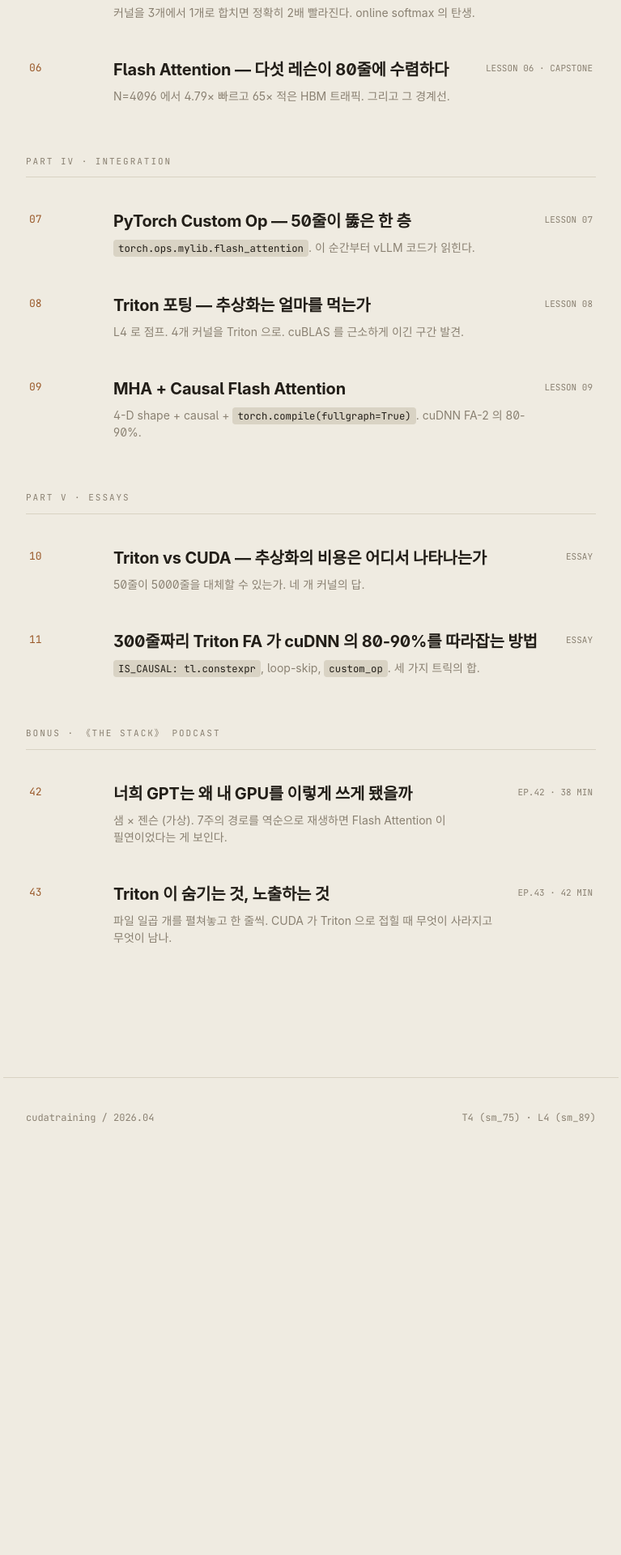
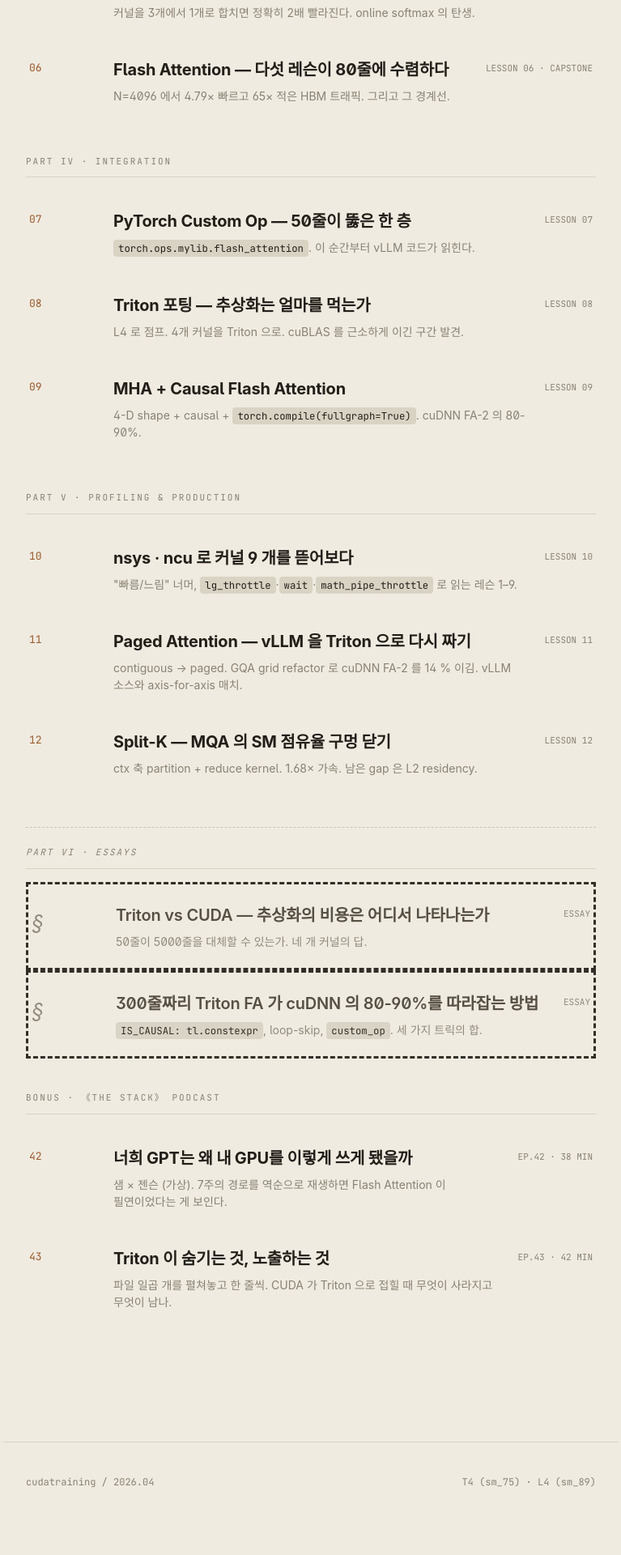
Before and after one commit to brianyu43/brianyu43.github.io, a Jekyll site: the page cudatraining/index.html, which Jekyll copies as it is, in a window 1280 px wide. Shown: the part 1457-3377 px from the top of the page at 81% size, without its empty margins (256-1023 px from the left). Built offline with Jekyll 4.4.1, drawn with Linux system fonts in a browser that asks for light colours; some web fonts are replaced; before the commit the page ends 2927 px from its top, so only the background shows below that.

Commit message:
Restructure portal: add Lessons 10-12 track, separate Essays
- PART V · Profiling & Production (new): lessons 10, 11, 12
- PART VI · Essays: de-numbered (§), dashed-border card variant
- New skeletons with bilingual artnav wired up
- Essay artnav now hops essay-to-essay instead of piggy-backing on
  the 09 → main lesson chain
- Lesson 09 Next now points to 10-profiling

Content for the three new lessons lands in subsequent commits.

Co-Authored-By: Claude Opus 4.7 (1M context) <noreply@anthropic.com>

```diff
--- a/cudatraining/09-mha-causal-fa.html
+++ b/cudatraining/09-mha-causal-fa.html
@@ -116,7 +116,7 @@ def _(q, k, v, is_causal): return torch.empty_like(q)</code></pre>
 
   <div class="artnav">
     <a href="08-triton-port.html"><span class="lbl">Prev · 08</span>triton port</a>
-    <a class="nxt" href="10-triton-vs-cuda.html"><span class="lbl">Next · 10</span>essay · triton vs cuda</a>
+    <a class="nxt" href="10-profiling.html"><span class="lbl">Next · 10</span>profiling</a>
   </div>
 </article>
 
@@ -216,7 +216,7 @@ def _(q, k, v, is_causal): return torch.empty_like(q)</code></pre>
 
   <div class="artnav">
     <a href="08-triton-port.html"><span class="lbl">Prev · 08</span>triton port</a>
-    <a class="nxt" href="10-triton-vs-cuda.html"><span class="lbl">Next · 10</span>essay · triton vs cuda</a>
+    <a class="nxt" href="10-profiling.html"><span class="lbl">Next · 10</span>profiling</a>
   </div>
 </article>
 </div>
--- a/cudatraining/11-300-lines.html
+++ b/cudatraining/11-300-lines.html
@@ -126,7 +126,7 @@ def _(q, k, v, is_causal):
   <p>Backward + autograd (<code>register_autograd</code>) → GQA (MQA/grouped) → persistent kernel + async copy 로 마지막 20% 닫기 → vLLM PagedAttention 포팅. Phase 2 의 재료.</p>
 
   <div class="artnav">
-    <a href="10-triton-vs-cuda.html"><span class="lbl">Prev · 10</span>essay · triton vs cuda</a>
+    <a href="10-triton-vs-cuda.html"><span class="lbl">Prev · Essay</span>triton vs cuda</a>
     <a class="nxt" href="index.html"><span class="lbl">End</span>back to index</a>
   </div>
 </article>
@@ -238,7 +238,7 @@ def _(q, k, v, is_causal):
   <p>Backward + autograd (<code>register_autograd</code>) → GQA (MQA/grouped) → closing the last 20% with persistent kernel + async copy → porting vLLM's PagedAttention. The material for Phase 2.</p>
 
   <div class="artnav">
-    <a href="10-triton-vs-cuda.html"><span class="lbl">Prev · 10</span>essay · triton vs cuda</a>
+    <a href="10-triton-vs-cuda.html"><span class="lbl">Prev · Essay</span>triton vs cuda</a>
     <a class="nxt" href="index.html"><span class="lbl">End</span>back to index</a>
   </div>
 </article>
--- a/cudatraining/assets/style.css
+++ b/cudatraining/assets/style.css
@@ -238,6 +238,13 @@ svg .tx-l{fill:var(--ink);font-family:'Pretendard',sans-serif;font-size:14px;fon
   .topbar nav{gap:14px}
 }
 
+/* ============ ESSAY CARD VARIANT ============ */
+.sec-essay{color:var(--muted);font-style:italic;border-top:1px dashed var(--line);padding-top:22px}
+.card.essay .num{font-family:var(--serif);font-style:italic;font-size:26px;color:var(--muted);font-weight:400}
+.card.essay h3{font-weight:600;color:var(--ink-soft)}
+.card.essay{border-style:dashed;opacity:.92}
+.card.essay:hover{opacity:1;border-style:solid;border-color:var(--accent-2)}
+
 /* ============ LANG SWITCHER ============ */
 .lang-switch{display:inline-flex;border:1px solid var(--line);background:var(--bg-soft);overflow:hidden;border-radius:3px;margin-left:4px}
 .lang-switch button{background:transparent;color:var(--muted);border:none;padding:3px 9px;font-family:'JetBrains Mono',monospace;font-size:10px;letter-spacing:.15em;font-weight:700;cursor:pointer;transition:all .15s ease}
--- a/cudatraining/index.html
+++ b/cudatraining/index.html
@@ -127,10 +127,39 @@
       <div class="tag">LESSON 09</div>
     </a>
 
-    <div class="sec-label">PART V · Essays</div>
+    <div class="sec-label">PART V · Profiling &amp; Production</div>
 
-    <a class="card" href="10-triton-vs-cuda.html">
+    <a class="card" href="10-profiling.html">
       <div class="num">10</div>
+      <div>
+        <h3>nsys · ncu 로 커널 9 개를 뜯어보다</h3>
+        <p>"빠름/느림" 너머, <code>lg_throttle</code>·<code>wait</code>·<code>math_pipe_throttle</code> 로 읽는 레슨 1–9.</p>
+      </div>
+      <div class="tag">LESSON 10</div>
+    </a>
+
+    <a class="card" href="11-paged-attention.html">
+      <div class="num">11</div>
+      <div>
+        <h3>Paged Attention — vLLM 을 Triton 으로 다시 짜기</h3>
+        <p>contiguous → paged. GQA grid refactor 로 cuDNN FA-2 를 14 % 이김. vLLM 소스와 axis-for-axis 매치.</p>
+      </div>
+      <div class="tag">LESSON 11</div>
+    </a>
+
+    <a class="card" href="12-split-k.html">
+      <div class="num">12</div>
+      <div>
+        <h3>Split-K — MQA 의 SM 점유율 구멍 닫기</h3>
+        <p>ctx 축 partition + reduce kernel. 1.68× 가속. 남은 gap 은 L2 residency.</p>
+      </div>
+      <div class="tag">LESSON 12</div>
+    </a>
+
+    <div class="sec-label sec-essay">PART VI · Essays</div>
+
+    <a class="card essay" href="10-triton-vs-cuda.html">
+      <div class="num">§</div>
       <div>
         <h3>Triton vs CUDA — 추상화의 비용은 어디서 나타나는가</h3>
         <p>50줄이 5000줄을 대체할 수 있는가. 네 개 커널의 답.</p>
@@ -138,8 +167,8 @@
       <div class="tag">ESSAY</div>
     </a>
 
-    <a class="card" href="11-300-lines.html">
-      <div class="num">11</div>
+    <a class="card essay" href="11-300-lines.html">
+      <div class="num">§</div>
       <div>
         <h3>300줄짜리 Triton FA 가 cuDNN 의 80-90%를 따라잡는 방법</h3>
         <p><code>IS_CAUSAL: tl.constexpr</code>, loop-skip, <code>custom_op</code>. 세 가지 트릭의 합.</p>
@@ -275,10 +304,39 @@
       <div class="tag">LESSON 09</div>
     </a>
 
-    <div class="sec-label">PART V · Essays</div>
+    <div class="sec-label">PART V · Profiling &amp; Production</div>
 
-    <a class="card" href="10-triton-vs-cuda.html">
+    <a class="card" href="10-profiling.html">
       <div class="num">10</div>
+      <div>
+        <h3>Nine kernels under the knife — nsys · ncu</h3>
+        <p>Beyond "fast/slow," reading lessons 1–9 through <code>lg_throttle</code>, <code>wait</code>, <code>math_pipe_throttle</code>.</p>
+      </div>
+      <div class="tag">LESSON 10</div>
+    </a>
+
+    <a class="card" href="11-paged-attention.html">
+      <div class="num">11</div>
+      <div>
+        <h3>Paged Attention — rewriting vLLM in Triton</h3>
+        <p>contiguous → paged. A GQA grid refactor beats cuDNN FA-2 by 14 %. Axis-for-axis match with vLLM source.</p>
+      </div>
+      <div class="tag">LESSON 11</div>
+    </a>
+
+    <a class="card" href="12-split-k.html">
+      <div class="num">12</div>
+      <div>
+        <h3>Split-K — closing the MQA SM-occupancy hole</h3>
+        <p>ctx-axis partition + reduce kernel. 1.68× speedup. Remaining gap is L2 residency.</p>
+      </div>
+      <div class="tag">LESSON 12</div>
+    </a>
+
+    <div class="sec-label sec-essay">PART VI · Essays</div>
+
+    <a class="card essay" href="10-triton-vs-cuda.html">
+      <div class="num">§</div>
       <div>
         <h3>Triton vs CUDA — where does the cost of abstraction show up?</h3>
         <p>Can 50 lines replace 5000? The answer from four kernels.</p>
@@ -286,8 +344,8 @@
       <div class="tag">ESSAY</div>
     </a>
 
-    <a class="card" href="11-300-lines.html">
-      <div class="num">11</div>
+    <a class="card essay" href="11-300-lines.html">
+      <div class="num">§</div>
       <div>
         <h3>How a 300-line Triton FA closes in on 80–90% of cuDNN</h3>
         <p><code>IS_CAUSAL: tl.constexpr</code>, loop-skip, <code>custom_op</code>. Three tricks combined.</p>
```
Also changed, not shown: cudatraining/10-profiling.html (added, +69 -0 lines), cudatraining/10-triton-vs-cuda.html (+4 -4 lines), cudatraining/11-paged-attention.html (added, +69 -0 lines), cudatraining/12-split-k.html (added, +69 -0 lines).
